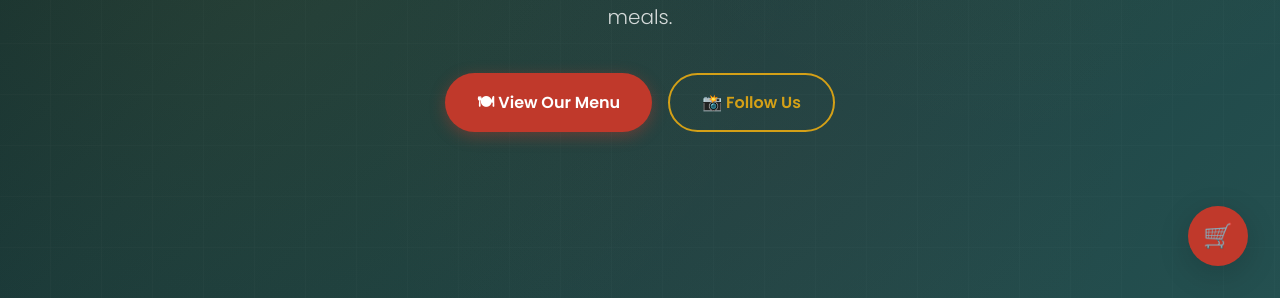
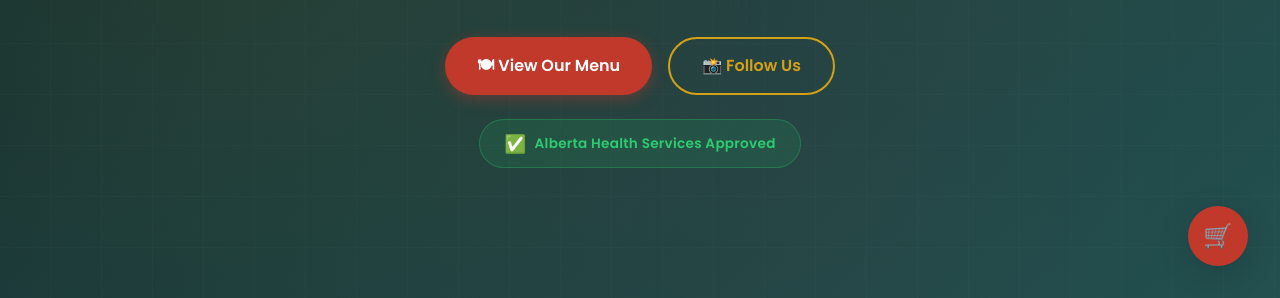
Before and after one commit to TIZCatering/tizcatering-website, a plain HTML site: page index.html in a window 1280 px wide. Shown: the part 502-800 px from the top of the page. Drawn offline with nearby package versions, Linux system fonts and the light colour scheme.

Commit message:
Add Alberta Health Services approved badge
- Green trust badge in hero section below CTA buttons
- AHS Approved feature icon in About section
- Builds immediate credibility with new customers

```diff
--- a/index.html
+++ b/index.html
@@ -282,6 +282,28 @@
       justify-content: center;
       flex-wrap: wrap;
       animation: fadeInUp 0.8s ease 0.6s both;
+    }
+
+    /* AHS Approved Badge: green trust indicator below CTA buttons */
+    .ahs-badge {
+      display: inline-flex;
+      align-items: center;
+      gap: 0.5rem;
+      margin-top: 1.5rem;
+      padding: 0.6rem 1.5rem;
+      background: rgba(39, 174, 96, 0.15);
+      border: 1px solid rgba(39, 174, 96, 0.4);
+      border-radius: 50px;
+      color: #2ecc71;
+      font-family: 'Poppins', sans-serif;
+      font-size: 0.85rem;
+      font-weight: 600;
+      letter-spacing: 0.02em;
+      animation: fadeInUp 0.8s ease 0.8s both;
+    }
+
+    .ahs-icon {
+      font-size: 1.1rem;
     }
 
     .btn {
@@ -1378,6 +1400,11 @@
       <div class="hero-buttons">
         <a href="#menu" class="btn btn-primary">🍽 View Our Menu</a>
         <a href="https://www.instagram.com/tizkitchenafrica/" target="_blank" rel="noopener" class="btn btn-secondary">📸 Follow Us</a>
+      </div>
+      <!-- AHS Approved Badge: builds trust with customers immediately -->
+      <div class="ahs-badge">
+        <span class="ahs-icon">✅</span>
+        <span>Alberta Health Services Approved</span>
       </div>
     </div>
   </section>
@@ -1473,6 +1500,10 @@
             <span class="emoji">📦</span>
             <span>Pickup &amp; Delivery</span>
           </div>
+          <div class="about-feature">
+            <span class="emoji">✅</span>
+            <span>AHS Approved</span>
+          </div>
         </div>
       </div>
     </div>
```
